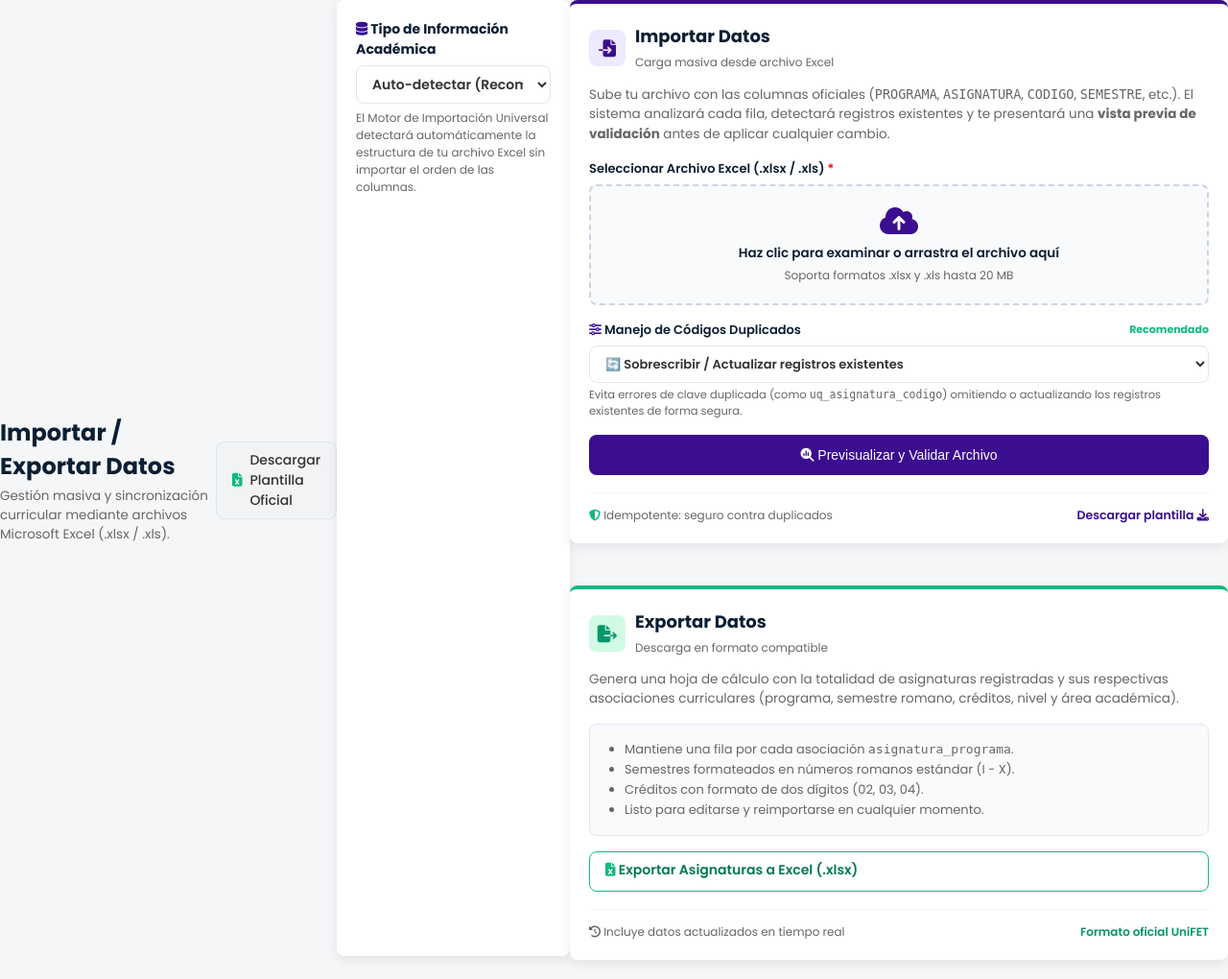
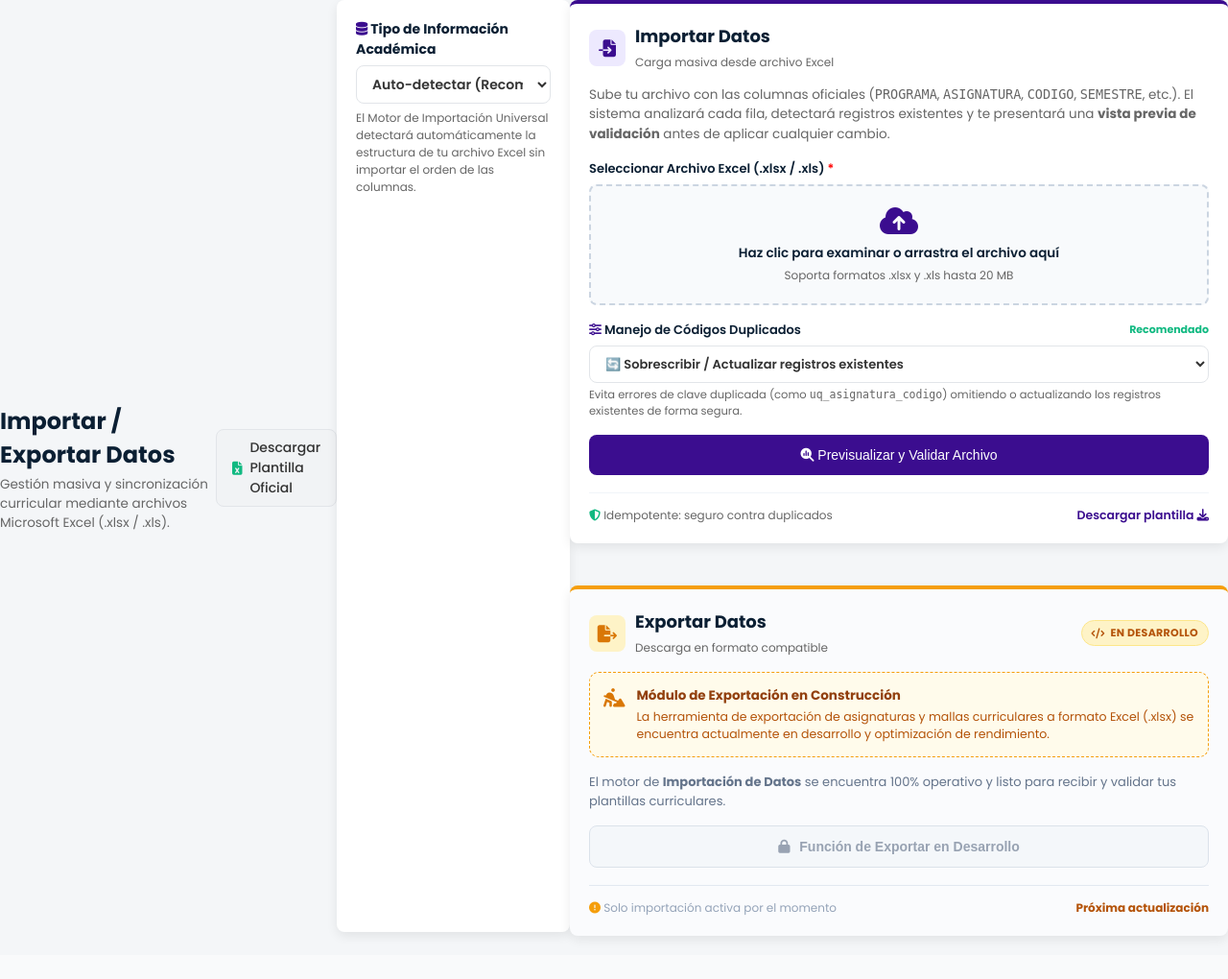
Before and after one commit to Neiler30/UniFET, a PHP site: template app/views/admin/importar/index.php in a window 1280 px wide. Shown: the whole page at 96% size. After the commit the page ends 981 px from the top, so only its background shows below. Run offline with PHP 8.4, Linux system fonts and the light colour scheme; the template is opened without the code that fills it, so the values that code supplies are empty; some libraries are stand-ins or nearby versions.

Commit message:
AJUSTE VISUAL DE PERSONALIZACION DEL ENTORNO INSTITUCIONAL

```diff
--- a/app/views/admin/importar/index.php
+++ b/app/views/admin/importar/index.php
@@ -164,42 +164,49 @@ $this->render('elementos_compartidos/sidebar_admin');
         </div>
     </div>
 
-    <!-- Tarjeta 2: EXPORTAR -->
-    <div class="panel" style="display: flex; flex-direction: column; justify-content: space-between; border-top: 4px solid #10b981;">
+    <!-- Tarjeta 2: EXPORTAR (BLOQUEADO / EN DESARROLLO) -->
+    <div class="panel" style="display: flex; flex-direction: column; justify-content: space-between; border-top: 4px solid #f59e0b; position: relative; background: #fafbfd;">
         <div>
-            <div style="display: flex; align-items: center; gap: 10px; margin-bottom: 8px;">
-                <div style="width: 38px; height: 38px; border-radius: 8px; background: #d1fae5; color: #059669; display: flex; align-items: center; justify-content: center; font-size: 18px;">
-                    <i class="fa-solid fa-file-export"></i>
+            <div style="display: flex; align-items: center; justify-content: space-between; margin-bottom: 8px;">
+                <div style="display: flex; align-items: center; gap: 10px;">
+                    <div style="width: 38px; height: 38px; border-radius: 8px; background: #fef3c7; color: #d97706; display: flex; align-items: center; justify-content: center; font-size: 18px;">
+                        <i class="fa-solid fa-file-export"></i>
+                    </div>
+                    <div>
+                        <h2 style="font-size: 18px; font-weight: 700; color: var(--color-oscuro); margin: 0;">Exportar Datos</h2>
+                        <span style="font-size: 12px; color: var(--color-texto-secundario);">Descarga en formato compatible</span>
+                    </div>
                 </div>
+                <span class="badge" style="background: #fef3c7; color: #b45309; border: 1px solid #fde68a; font-weight: 700; font-size: 11px; padding: 4px 10px; border-radius: 99px;">
+                    <i class="fa-solid fa-code"></i> EN DESARROLLO
+                </span>
+            </div>
+
+            <!-- Banner Explicativo de En Desarrollo -->
+            <div style="background: #fffbeb; border: 1.5px dashed #f59e0b; border-radius: 10px; padding: 14px; margin: 14px 0 16px 0; display: flex; align-items: flex-start; gap: 12px;">
+                <i class="fa-solid fa-person-digging" style="color: #d97706; font-size: 20px; margin-top: 2px;"></i>
                 <div>
-                    <h2 style="font-size: 18px; font-weight: 700; color: var(--color-oscuro); margin: 0;">Exportar Datos</h2>
-                    <span style="font-size: 12px; color: var(--color-texto-secundario);">Descarga en formato compatible</span>
+                    <strong style="color: #92400e; font-size: 13.5px; display: block;">Módulo de Exportación en Construcción</strong>
+                    <p style="color: #b45309; font-size: 12.5px; margin: 3px 0 0 0; line-height: 1.45;">
+                        La herramienta de exportación de asignaturas y mallas curriculares a formato Excel (.xlsx) se encuentra actualmente en desarrollo y optimización de rendimiento.
+                    </p>
                 </div>
             </div>
 
-            <p style="font-size: 13.5px; color: var(--color-texto-secundario); line-height: 1.5; margin: 12px 0 16px 0;">
-                Genera una hoja de cálculo con la totalidad de asignaturas registradas y sus respectivas asociaciones curriculares (programa, semestre romano, créditos, nivel y área académica).
+            <p style="font-size: 13px; color: #64748b; line-height: 1.5; margin: 0 0 16px 0;">
+                El motor de <strong>Importación de Datos</strong> se encuentra 100% operativo y listo para recibir y validar tus plantillas curriculares.
             </p>
 
-            <div style="background: #f8fafc; border: 1px solid #e2e8f0; border-radius: 8px; padding: 16px; margin-bottom: 16px;">
-                <ul style="margin: 0; padding-left: 20px; font-size: 13px; color: var(--color-texto-secundario); line-height: 1.6;">
-                    <li>Mantiene una fila por cada asociación <code>asignatura_programa</code>.</li>
-                    <li>Semestres formateados en números romanos estándar (I - X).</li>
-                    <li>Créditos con formato de dos dígitos (02, 03, 04).</li>
-                    <li>Listo para editarse y reimportarse en cualquier momento.</li>
-                </ul>
-            </div>
-
-            <a href="?ruta=admin/importar/exportar" class="btn-demo" style="width: 100%; justify-content: center; height: 42px; font-size: 14px; font-weight: 600; border-color: #10b981; color: #047857; background: #fff;">
-                <i class="fa-solid fa-file-excel" style="color: #10b981;"></i> Exportar Asignaturas a Excel (.xlsx)
-            </a>
+            <button type="button" class="btn-demo" disabled style="width: 100%; justify-content: center; height: 44px; font-size: 14px; font-weight: 600; opacity: 0.65; cursor: not-allowed; background: #f1f5f9; color: #64748b; border: 1px solid #cbd5e1;">
+                <i class="fa-solid fa-lock" style="margin-right: 6px;"></i> Función de Exportar en Desarrollo
+            </button>
         </div>
 
-        <div style="margin-top: 18px; padding-top: 14px; border-top: 1px solid #f1f5f9; display: flex; justify-content: space-between; align-items: center;">
-            <span style="font-size: 12px; color: var(--color-texto-secundario);">
-                <i class="fa-solid fa-clock-rotate-left"></i> Incluye datos actualizados en tiempo real
+        <div style="margin-top: 18px; padding-top: 14px; border-top: 1px solid #e2e8f0; display: flex; justify-content: space-between; align-items: center;">
+            <span style="font-size: 12px; color: #94a3b8;">
+                <i class="fa-solid fa-circle-exclamation" style="color:#f59e0b;"></i> Solo importación activa por el momento
             </span>
-            <span style="font-size: 12px; font-weight: 600; color: #059669;">Formato oficial UniFET</span>
+            <span style="font-size: 12px; font-weight: 700; color: #b45309;">Próxima actualización</span>
         </div>
     </div>
 </div>
```
Also changed, not shown: app/controllers/admin/ImportExportController.php (+7 -20 lines), app/views/admin/sistema/personalizacion.php (+46 -7 lines), app/views/admin/sistema/usuarios_index.php (+68 -5 lines), app/views/lider/espacios.php (+3 -8 lines).
